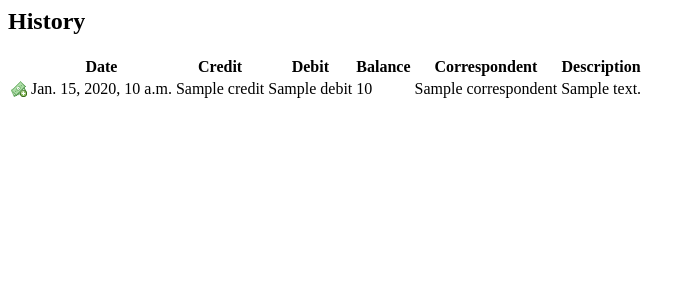
After one commit to oraclebill/django-cashflow, a Django app: template django_cashflow/templates/cashflow/history.html in a window 1280 px wide. The commit adds this page. Shown: the top 300 px of the page, without its empty margins (0-693 px from the left). Run offline with Django 3.2, Linux system fonts and the light colour scheme; the template is opened without the code that fills it: most values are stand-ins (such as "Sample title", 1, 10 or a date in 2020).

Commit message:
Displaying history

```diff
--- a/django_cashflow/templates/cashflow/account_details.html
+++ b/django_cashflow/templates/cashflow/account_details.html
@@ -14,7 +14,7 @@
 	<li><a href="{% url cashflow-add-money account.number %}" class="plus">{% trans "Add money" %}</a></li>
 	<li><a href="{% url cashflow-withdraw-money account.number %}" class="minus">{% trans "Withdraw money" %}</a></li>
 	<li><a href="{% url cashflow-move-money account.number %}" class="move">{% trans "Move money to another account" %}</a></li>
-	<li><a href="#" class="history">{% trans "Operations history" %}</a></li>
+	<li><a href="{% url cashflow-history account.number %}" class="history">{% trans "Operations history" %}</a></li>
 </ul>
 
 {% endblock %}
--- /dev/null
+++ b/django_cashflow/templates/cashflow/history.html
@@ -0,0 +1,50 @@
+{% extends "base.html" %}
+{% load i18n %}
+
+
+{% block main_content %}
+
+<h2>{% trans "History" %}</h2>
+
+<table>
+	<tr>
+		<th> </th>
+		<th>{% trans "Date" %}</th>
+		<th>{% trans "Credit" %}</th>
+		<th>{% trans "Debit" %}</th>
+		<th>{% trans "Balance" %}</th>
+		<th>{% trans "Correspondent" %}</th>
+		<th>{% trans "Description" %}</th>
+	</tr>
+{% for item in history %}
+	<tr>
+		<td>
+			{% if item.credit %}
+				<img src="{{MEDIA_URL}}img/money_add.png">
+			{% else %}
+				<img src="{{MEDIA_URL}}img/money_delete.png">
+			{% endif%}
+		</td>
+		<td>
+			{{item.datetime}}
+		</td>
+		<td>
+			{{item.credit}}
+		</td>
+		<td>
+			{{item.debit}}
+		</td>
+		<td>
+			{{item.balance}}
+		</td>
+		<td>
+			{{item.correspondent}}
+		</td>
+		<td>
+			{{item.description}}
+		</td>
+	</tr>
+{% endfor %}
+</table>
+
+{% endblock %}
--- a/django_cashflow/urls.py
+++ b/django_cashflow/urls.py
@@ -7,4 +7,5 @@ urlpatterns = patterns('django_cashflow.views',
     url(r'^operation/add/(?P<number>.*)/$', 'add_money', name="cashflow-add-money"),
     url(r'^operation/withdraw/(?P<number>.*)/$', 'withdraw_money', name="cashflow-withdraw-money"),
     url(r'^operation/move/(?P<number>.*)/$', 'move_money', name="cashflow-move-money"),
+    url(r'^history/(?P<number>.*)/$', 'history', name="cashflow-history"),
 )
```
Also changed, not shown: django_cashflow/views.py (+32 -0 lines), tests/cashflow_test/settings.py (+4 -3 lines), tests/cashflow_test/urls.py (+7 -0 lines), tests/cashflow_test/media/img/money_add.png (added), tests/cashflow_test/media/img/money_delete.png (added).
